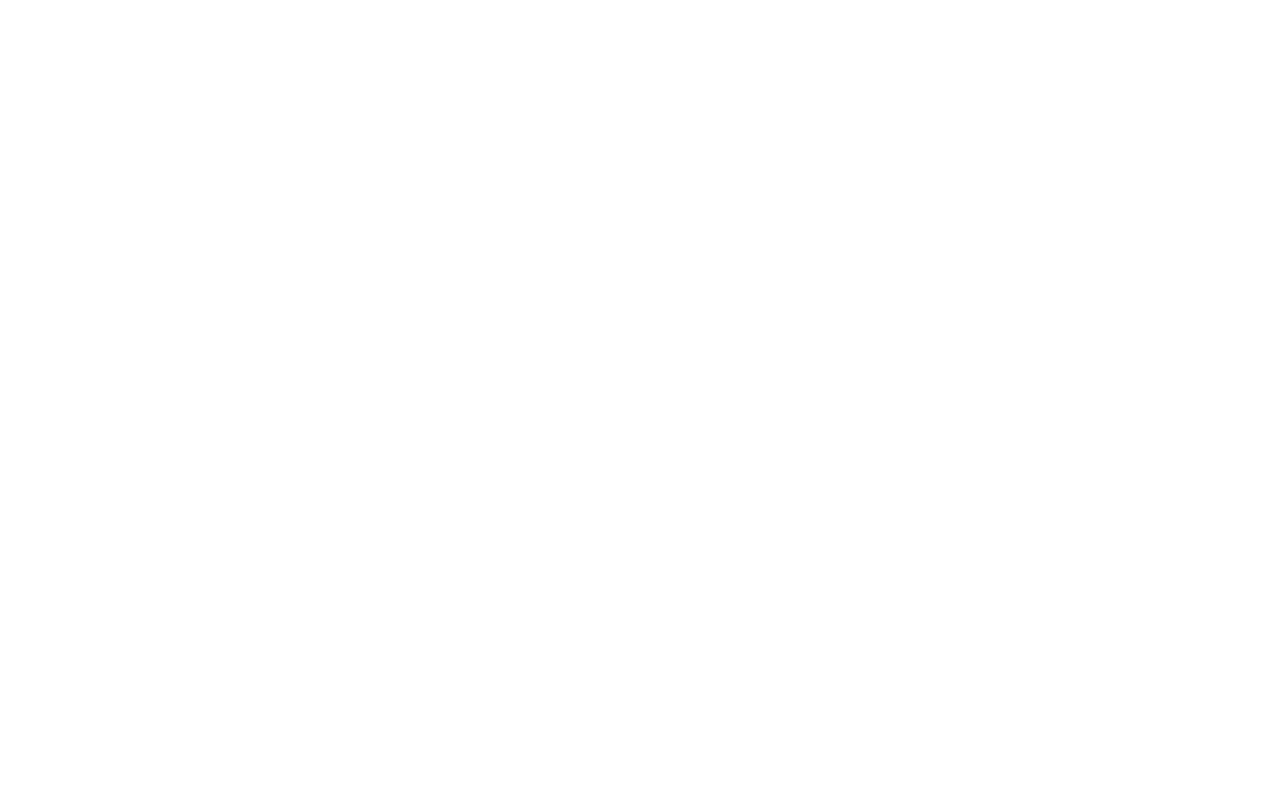
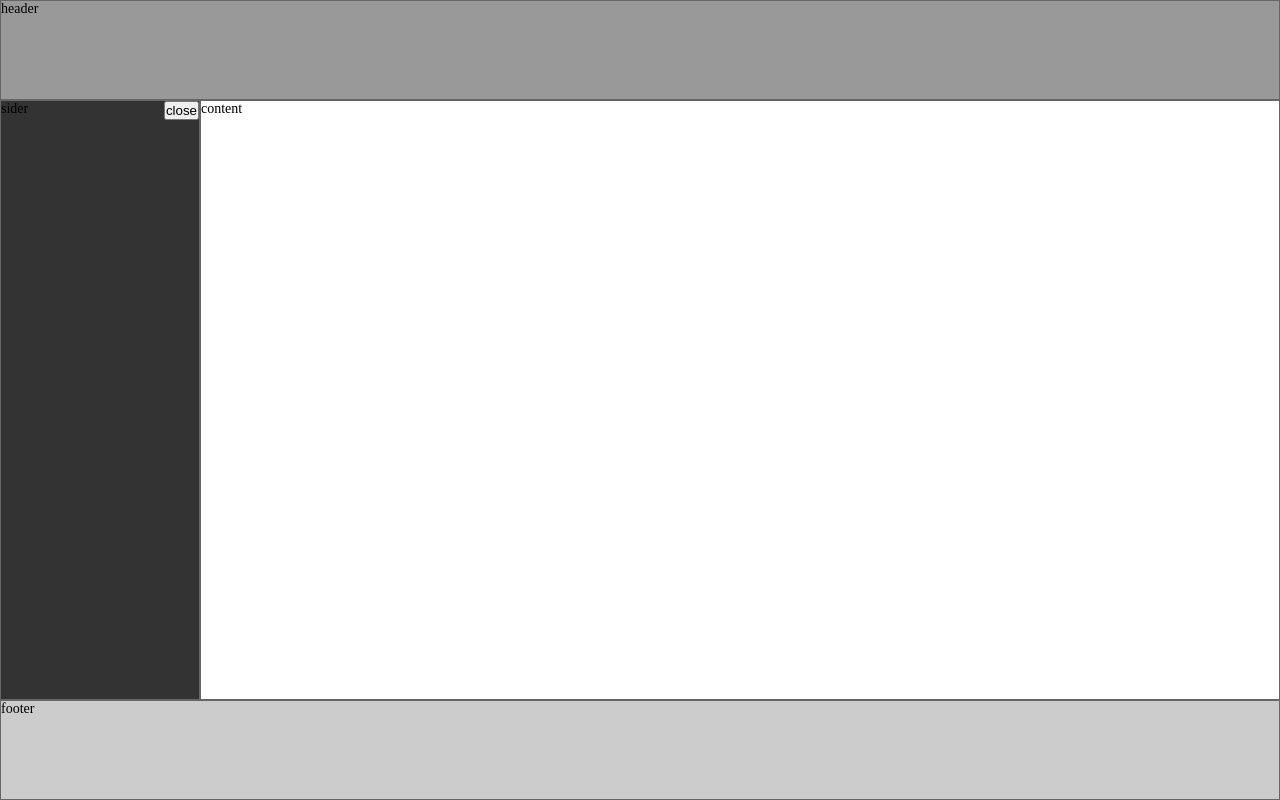
Before and after one commit to way1234zzZ/componentRepository, a Vue app in the folder wheel/: page /testLayout in a window 1280 px wide. Built offline with nearby package versions, Linux system fonts and the light colour scheme.

Commit message:
初步实现布局组件

```diff
--- /dev/null
+++ b/wheel/src/components/content.vue
@@ -0,0 +1,15 @@
+<template>
+  <div class="content">
+    <slot></slot>
+  </div>
+</template>
+<script>
+export default {
+  name: "gContent"
+}
+</script>
+<style lang="scss" scoped>
+.content {
+  flex: 1;
+}
+</style>
--- /dev/null
+++ b/wheel/src/components/footer.vue
@@ -0,0 +1,12 @@
+<template>
+  <div class="footer">
+    <slot></slot>
+  </div>
+</template>
+<script>
+export default {
+  name: "gFooter"
+}
+</script>
+<style lang="scss" scoped>
+</style>
--- /dev/null
+++ b/wheel/src/components/header.vue
@@ -0,0 +1,12 @@
+<template>
+  <div class="header">
+    <slot></slot>
+  </div>
+</template>
+<script>
+export default {
+  name: "gHeader"
+}
+</script>
+<style lang="scss" scoped>
+</style>
--- /dev/null
+++ b/wheel/src/components/layout.vue
@@ -0,0 +1,38 @@
+<template>
+  <div class="layout" :class="layoutClass">
+    <slot></slot>
+  </div>
+</template>
+<script>
+export default {
+  name: "gLayout",
+  data() {
+    return {
+      layoutClass: {
+        hasSider: false
+      }
+    }
+  },
+  mounted() {
+    this.$children.forEach(vm => {
+      //要在组件里设定name属性才行
+      // console.log(vm.$options.name)
+      if (vm.$options.name == 'gSider') {
+        this.layoutClass.hasSider = true
+      }
+    })
+  }
+}
+</script>
+<style lang="scss" scoped>
+.layout {
+  display: flex;
+  //如果自己是个子组件
+  flex: 1;
+  flex-direction: column;
+  // height: 100vh;
+  &.hasSider {
+    flex-direction: row;
+  }
+}
+</style>
--- /dev/null
+++ b/wheel/src/components/sider.vue
@@ -0,0 +1,41 @@
+<template>
+  <transition name="fade">
+    <div class="sider" v-if="visible">
+      <slot></slot>
+      <button @click="visible=false">close</button>
+    </div>
+  </transition>
+</template>
+<script>
+export default {
+  name: 'gSider',
+  data() {
+    return {
+      visible: true
+    }
+  },
+  // methods:{
+  //   hide(){
+
+  //   }
+  // }
+}
+</script>
+<style lang="scss" scoped>
+.sider {
+  position: relative;
+  > button {
+    position: absolute;
+    top: 0;
+    right: 0;
+  }
+}
+
+.fade-enter-active,
+.fade-leave-active {
+  transition: transform 0.5s;
+}
+.fade-enter, .fade-leave-to /* .fade-leave-active below version 2.1.8 */ {
+  margin-left: -200px;
+}
+</style>
--- a/wheel/src/router/index.js
+++ b/wheel/src/router/index.js
@@ -27,7 +27,12 @@
     // this generates a separate chunk (about.[hash].js) for this route
     // which is lazy-loaded when the route is visited.
     component: () => import(/* webpackChunkName: "about" */ '../views/About.vue')
-  }
+  },
+  {
+    path: '/testLayout',
+    name: 'testLayout',
+    component: () => import("@/views/testLayout")
+  },
 ]
 
 const router = new VueRouter({
--- /dev/null
+++ b/wheel/src/views/testLayout.vue
@@ -0,0 +1,45 @@
+<template>
+  <g-layout style="height:100vh">
+    <g-header class="demo">header</g-header>
+    <g-layout>
+      <g-sider class="demo">sider</g-sider>
+      <g-content class="demo">content</g-content>
+    </g-layout>
+    <g-footer class="demo">footer</g-footer>
+  </g-layout>
+</template>
+
+<script>
+import gLayout from '@/components/layout.vue'
+import gHeader from '@/components/header.vue'
+import gSider from '@/components/sider.vue'
+import gFooter from '@/components/footer.vue'
+import gContent from '@/components/content.vue'
+export default {
+  components: {
+    gLayout,
+    gHeader,
+    gSider,
+    gFooter,
+    gContent
+  }
+}
+</script>
+<style lang="scss" scoped>
+.demo {
+  border: 1px solid #666;
+  min-height: 100px;
+}
+.sider {
+  background: #333;
+  width: 200px;
+}
+.header {
+  background: #999;
+  height: 100px;
+}
+.footer {
+  background: #ccc;
+  height: 50px;
+}
+</style>
--- a/wheel/src/views/tools.vue
+++ b/wheel/src/views/tools.vue
@@ -60,6 +60,7 @@
       <g-input value="李四" readonly></g-input>
       <g-input value="李四" disabled></g-input>
     </div>
+
     <router-view />
   </div>
 
@@ -78,7 +79,8 @@
     buttonGroup,
     gInput,
     gRow,
-    gCol
+    gCol,
+
   },
   data() {
     return {
```
